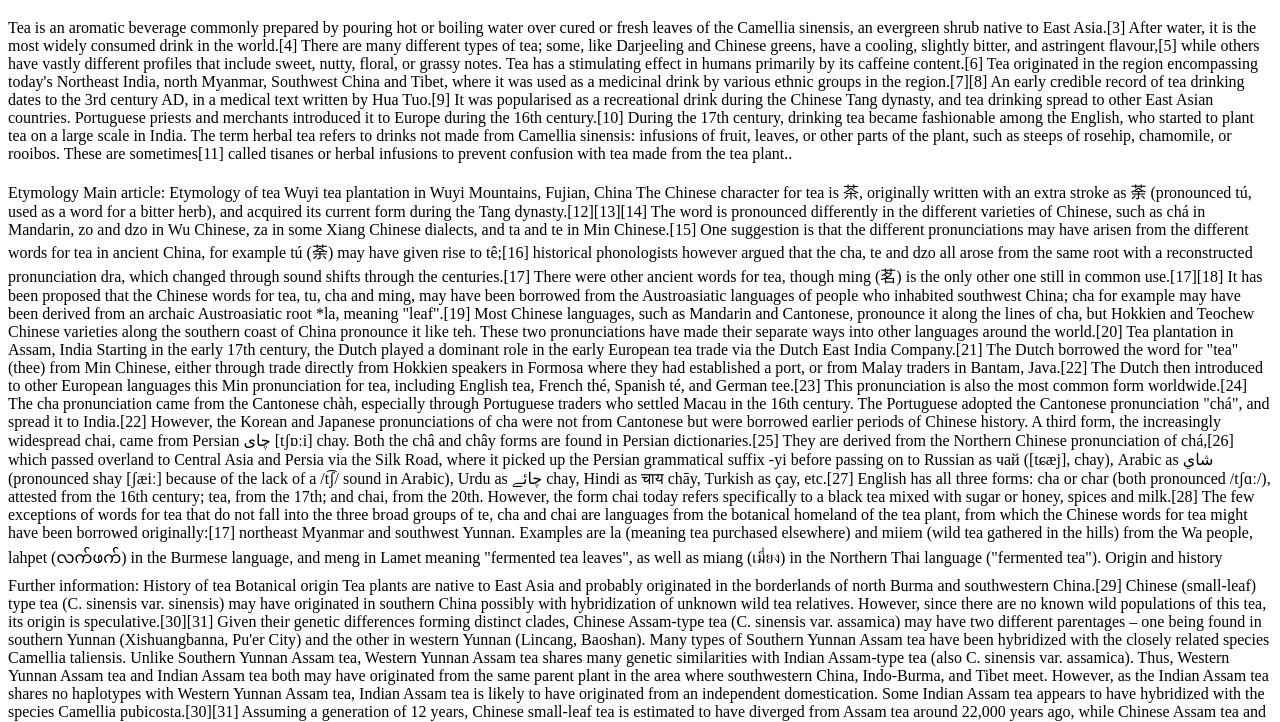
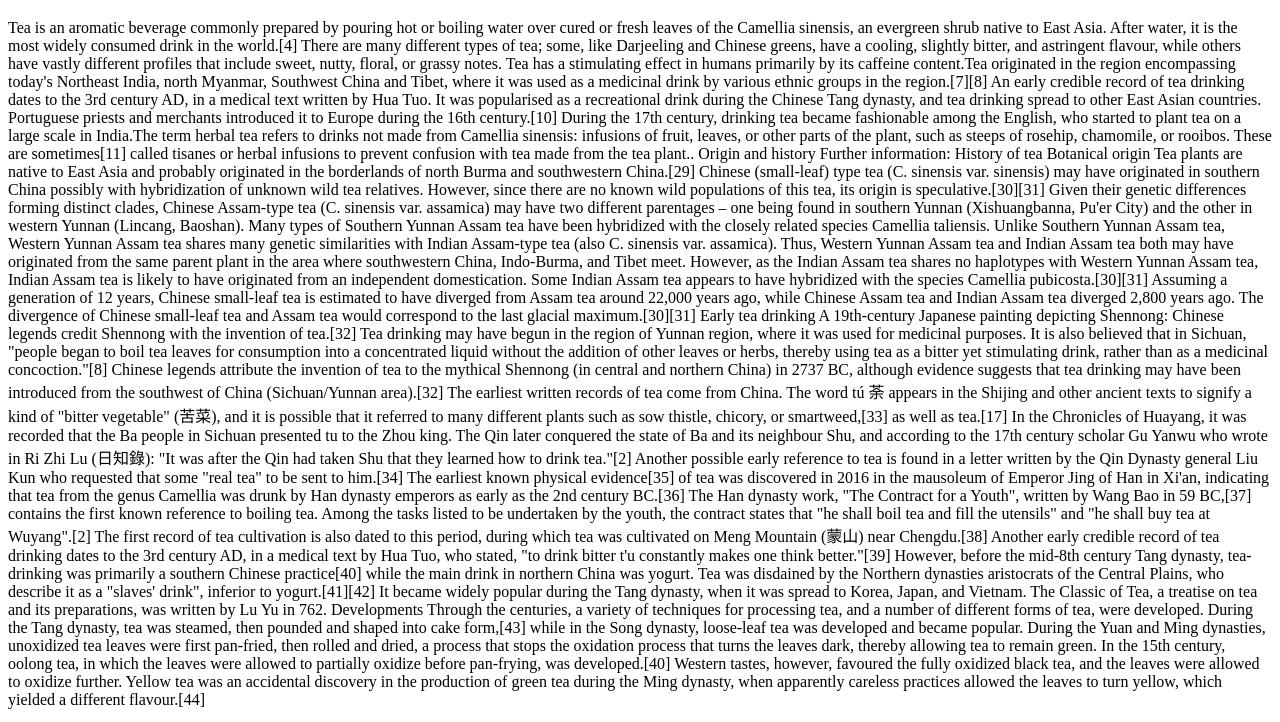
Before and after one commit to tineydragon/tineydragon.github.io, a plain HTML site: page index.html in a window 1280 px wide. Shown: the part 61-783 px from the top of the page. Drawn offline with Linux system fonts and the light colour scheme.

Commit message:
Update index.html

```diff
--- a/index.html
+++ b/index.html
@@ -2,24 +2,16 @@
 <html>
 <body>
 <h1>TEA</h1>
-<p>Tea is an aromatic beverage commonly prepared by pouring hot or boiling water over cured or fresh leaves of the Camellia sinensis, an evergreen shrub native to East Asia.[3] After water, it is the most widely consumed drink in the world.[4] There are many different types of tea; some, like Darjeeling and Chinese greens, have a cooling, slightly bitter, and astringent flavour,[5] while others have vastly different profiles that include sweet, nutty, floral, or grassy notes. Tea has a stimulating effect in humans primarily by its caffeine content.[6]
-Tea originated in the region encompassing today's Northeast India, north Myanmar, Southwest China and Tibet, where it was used as a medicinal drink by various ethnic groups in the region.[7][8] An early credible record of tea drinking dates to the 3rd century AD, in a medical text written by Hua Tuo.[9] It was popularised as a recreational drink during the Chinese Tang dynasty, and tea drinking spread to other East Asian countries. Portuguese priests and merchants introduced it to Europe during the 16th century.[10] During the 17th century, drinking tea became fashionable among the English, who started to plant tea on a large scale in India.
-The term herbal tea refers to drinks not made from Camellia sinensis: infusions of fruit, leaves, or other parts of the plant, such as steeps of rosehip, chamomile, or rooibos. These are sometimes[11] called tisanes or herbal infusions to prevent confusion with tea made from the tea plant..</p>
-Etymology
-Main article: Etymology of tea
-
-Wuyi tea plantation in Wuyi Mountains, Fujian, China
-The Chinese character for tea is 茶, originally written with an extra stroke as 荼 (pronounced tú, used as a word for a bitter herb), and acquired its current form during the Tang dynasty.[12][13][14] The word is pronounced differently in the different varieties of Chinese, such as chá in Mandarin, zo and dzo in Wu Chinese, za in some Xiang Chinese dialects, and ta and te in Min Chinese.[15] One suggestion is that the different pronunciations may have arisen from the different words for tea in ancient China, for example tú (荼) may have given rise to tê;[16] historical phonologists however argued that the cha, te and dzo all arose from the same root with a reconstructed pronunciation dra, which changed through sound shifts through the centuries.[17] There were other ancient words for tea, though ming (茗) is the only other one still in common use.[17][18] It has been proposed that the Chinese words for tea, tu, cha and ming, may have been borrowed from the Austroasiatic languages of people who inhabited southwest China; cha for example may have been derived from an archaic Austroasiatic root *la, meaning "leaf".[19] Most Chinese languages, such as Mandarin and Cantonese, pronounce it along the lines of cha, but Hokkien and Teochew Chinese varieties along the southern coast of China pronounce it like teh. These two pronunciations have made their separate ways into other languages around the world.[20]
-
-
-Tea plantation in Assam, India
-Starting in the early 17th century, the Dutch played a dominant role in the early European tea trade via the Dutch East India Company.[21] The Dutch borrowed the word for "tea" (thee) from Min Chinese, either through trade directly from Hokkien speakers in Formosa where they had established a port, or from Malay traders in Bantam, Java.[22] The Dutch then introduced to other European languages this Min pronunciation for tea, including English tea, French thé, Spanish té, and German tee.[23] This pronunciation is also the most common form worldwide.[24] The cha pronunciation came from the Cantonese chàh, especially through Portuguese traders who settled Macau in the 16th century. The Portuguese adopted the Cantonese pronunciation "chá", and spread it to India.[22] However, the Korean and Japanese pronunciations of cha were not from Cantonese but were borrowed earlier periods of Chinese history.
-
-A third form, the increasingly widespread chai, came from Persian چای [tʃɒːi] chay. Both the châ and chây forms are found in Persian dictionaries.[25] They are derived from the Northern Chinese pronunciation of chá,[26] which passed overland to Central Asia and Persia via the Silk Road, where it picked up the Persian grammatical suffix -yi before passing on to Russian as чай ([tɕæj], chay), Arabic as شاي (pronounced shay [ʃæiː] because of the lack of a /t͡ʃ/ sound in Arabic), Urdu as چائے chay, Hindi as चाय chāy, Turkish as çay, etc.[27] English has all three forms: cha or char (both pronounced /tʃɑː/), attested from the 16th century; tea, from the 17th; and chai, from the 20th. However, the form chai today refers specifically to a black tea mixed with sugar or honey, spices and milk.[28]
-
-The few exceptions of words for tea that do not fall into the three broad groups of te, cha and chai are languages from the botanical homeland of the tea plant, from which the Chinese words for tea might have been borrowed originally:[17] northeast Myanmar and southwest Yunnan. Examples are la (meaning tea purchased elsewhere) and miiem (wild tea gathered in the hills) from the Wa people, lahpet (လက်ဖက်) in the Burmese language, and meng in Lamet meaning "fermented tea leaves", as well as miang (เมี่ยง) in the Northern Thai language ("fermented tea").
-
-Origin and history
+<p>Tea is an aromatic beverage commonly prepared by pouring hot or boiling water over cured or fresh leaves of the Camellia sinensis, an evergreen shrub native to East Asia.
+After water, it is the most widely consumed drink in the world.[4] There are many different types of tea; some, like Darjeeling and Chinese greens, have a cooling, slightly
+bitter, and astringent flavour, while others have vastly different profiles that include sweet, nutty, floral, or grassy notes. Tea has a stimulating effect in humans
+primarily by its caffeine content.Tea originated in the region encompassing today's Northeast India, north Myanmar, Southwest China and Tibet, where it was used as a medicinal
+drink by various ethnic groups in the region.[7][8] An early credible record of tea drinking dates to the 3rd century AD, in a medical text written by Hua Tuo.
+It was popularised as a recreational drink during the Chinese Tang dynasty, and tea drinking spread to other East Asian countries. Portuguese priests and merchants
+introduced it to Europe during the 16th century.[10] During the 17th century, drinking tea became fashionable among the English, who started to plant tea on a large scale in
+India.The term herbal tea refers to drinks not made from Camellia sinensis: infusions of fruit, leaves, or other parts of the plant, such as steeps of rosehip, chamomile, or
+rooibos. These are sometimes[11] called tisanes or herbal infusions to prevent confusion with tea made from the tea plant..
+  Origin and history
 Further information: History of tea
 Botanical origin
 Tea plants are native to East Asia and probably originated in the borderlands of north Burma and southwestern China.[29]
@@ -41,5 +33,8 @@ The earliest known physical evidence[35] of tea was discovered in 2016 in the ma
 
 Developments
 Through the centuries, a variety of techniques for processing tea, and a number of different forms of tea, were developed. During the Tang dynasty, tea was steamed, then pounded and shaped into cake form,[43] while in the Song dynasty, loose-leaf tea was developed and became popular. During the Yuan and Ming dynasties, unoxidized tea leaves were first pan-fried, then rolled and dried, a process that stops the oxidation process that turns the leaves dark, thereby allowing tea to remain green. In the 15th century, oolong tea, in which the leaves were allowed to partially oxidize before pan-frying, was developed.[40] Western tastes, however, favoured the fully oxidized black tea, and the leaves were allowed to oxidize further. Yellow tea was an accidental discovery in the production of green tea during the Ming dynasty, when apparently careless practices allowed the leaves to turn yellow, which yielded a different flavour.[44]
-  </body>
+  </p>
+Main article: Etymology of tea
+
+</body>
 </html>
```
